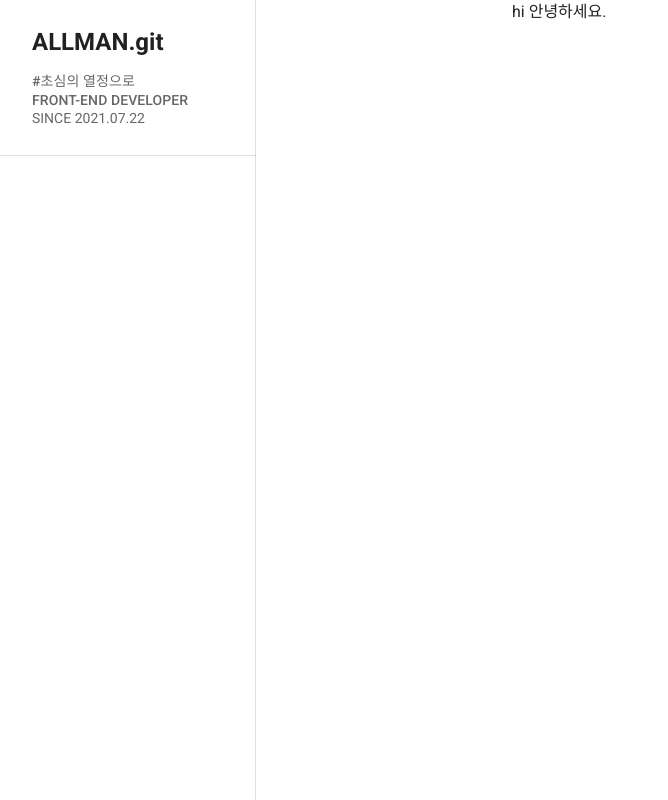
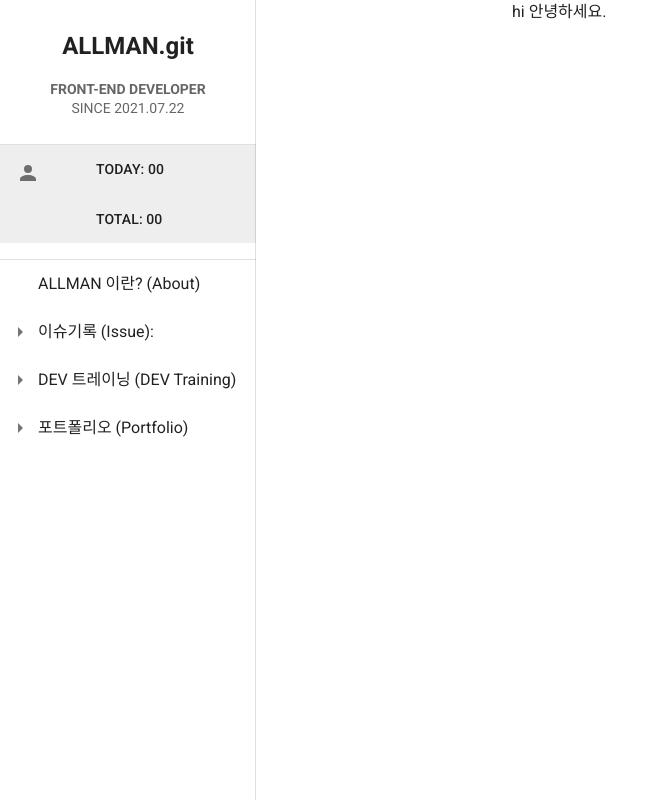
Before and after one commit to allmanLee/nuxt-blog, a Nuxt app: page / in a window 1280 px wide. Shown: the whole page, without its empty margins (0-668 px from the left). Built offline with nearby package versions, Linux system fonts and the light colour scheme.

Commit message:
feat: add navigation-drawer in the default component.
installed @mdi/js, because add icons.

```diff
--- a/assets/variables.scss
+++ b/assets/variables.scss
@@ -14,4 +14,7 @@ $body-font-family: 'Noto Sans KR';
     unicode-range:U+0041-005A, U+0061-007A, U+0030-0039;
 }
 //  body {font-family:'Roboto' ,'Noto Sans KR', 'sans-serif' !important}
+
+
+
 @import '~vuetify/src/styles/styles.sass';
--- a/layouts/default.vue
+++ b/layouts/default.vue
@@ -1,24 +1,39 @@
 <template>
   <v-app>
-    <v-navigation-drawer app>
+    <v-navigation-drawer app class="b">
       <v-list-item height="200px">
         <v-list-item-content>
-          <v-list-item-title class="ma-4 text-h5 font-weight-bold">
+          <v-list-item-title
+            class="ma-3 pa-2 text-h5 font-weight-bold text-center"
+          >
             ALLMAN.git
           </v-list-item-title>
-          <v-list-item-subtitle class="ml-4 text-subtitle-2">
-            #초심의 열정으로
-          </v-list-item-subtitle>
-          <v-list-item-subtitle class="ml-4 text-subtitle-2">
+          <v-list-item-subtitle class="text-h8 font-weight-bold text-center">
             FRONT-END DEVELOPER
           </v-list-item-subtitle>
-          <v-list-item-subtitle class="ml-4 mb-4">
+          <v-list-item-subtitle class="mb-4 text-center">
             SINCE 2021.07.22
           </v-list-item-subtitle>
         </v-list-item-content>
       </v-list-item>
 
       <v-divider></v-divider>
+      <v-list-item class="grey lighten-3">
+        <v-list-item-icon>
+          <v-icon class="text-center">{{ svgPath }}</v-icon>
+        </v-list-item-icon>
+
+        <v-list-item-content class="py-0">
+          <v-list-item class="text-subtitle-2">
+            <span class="px-2 my-0 text-grey">TODAY: 00</span>
+          </v-list-item>
+          <v-list-item class="text-subtitle-2">
+            <span class="px-2 my-0 text-grey">TOTAL: 00</span>
+          </v-list-item>
+        </v-list-item-content>
+      </v-list-item>
+      <v-divider class="mt-4"></v-divider>
+      <v-treeview :items="items" open-on-click></v-treeview>
     </v-navigation-drawer>
     <v-main>
       <nuxt></nuxt>
@@ -26,7 +41,50 @@
   </v-app>
 </template>
 <script>
-// import { mdiAccount, mdiPencil, mdiShareVariant, mdiDelete } from '@mdi/js'
+import { mdiAccount } from '@mdi/js'
 
-export default {}
+export default {
+  data: () => ({
+    svgPath: mdiAccount,
+    items: [
+      { id: 'about-list', name: 'ALLMAN 이란? (About)' },
+      {
+        id: 'issue-list',
+        name: '이슈기록 (Issue):',
+        children: [
+          { id: 'issue-list-1', name: '-' },
+          { id: 'issue-list-2', name: '-' },
+          { id: 'issue-list-3', name: '-' },
+        ],
+      },
+      {
+        id: 'dev',
+        name: 'DEV 트레이닝 (DEV Training)',
+        children: [
+          { id: 'dev-list-1', name: '-' },
+          { id: 'dev-list-2', name: '-' },
+          { id: 'dev-list-3', name: '-' },
+        ],
+      },
+      {
+        id: 'portfolio-list',
+        name: '포트폴리오 (Portfolio)',
+        children: [
+          { id: 'portfolio-list-1', name: '-' },
+          { id: 'portfolio2-list-2', name: '-' },
+          { id: 'portfolio3-list-3', name: '-' },
+        ],
+      },
+    ],
+  }),
+}
 </script>
+<style scoped>
+.b {
+  display: relative;
+}
+.a {
+  display: absolute;
+  bottom: 0px;
+}
+</style>
--- a/nuxt.config.js
+++ b/nuxt.config.js
@@ -26,7 +26,7 @@ export default {
   ],
 
   // Plugins to run before rendering page: https://go.nuxtjs.dev/config-plugins
-  plugins: [
+  plugins: [ '~/plugins/vuetify.js'
   ],
 
   // Auto import components: https://go.nuxtjs.dev/config-components
--- a/package.json
+++ b/package.json
@@ -12,6 +12,7 @@
     "test": "jest"
   },
   "dependencies": {
+    "@mdi/js": "^5.9.55",
     "core-js": "^3.15.1",
     "nuxt": "^2.15.7",
     "vuetify": "^2.5.5"
--- /dev/null
+++ b/plugins/vuetify.js
@@ -0,0 +1,12 @@
+// src/plugins/vuetify.js
+
+import Vue from 'vue'
+import Vuetify from 'vuetify/lib'
+
+Vue.use(Vuetify)
+
+export default new Vuetify({
+  icons: {
+    iconfont: 'mdiSvg', // 'mdi' || 'mdiSvg' || 'md' || 'fa' || 'fa4' || 'faSvg'
+  },
+})
```
Also changed, not shown: 1 other file (tests, documents, lock files or other folders).
